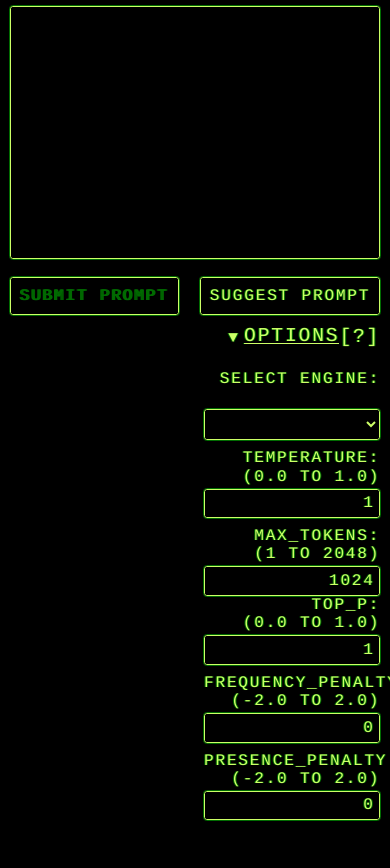
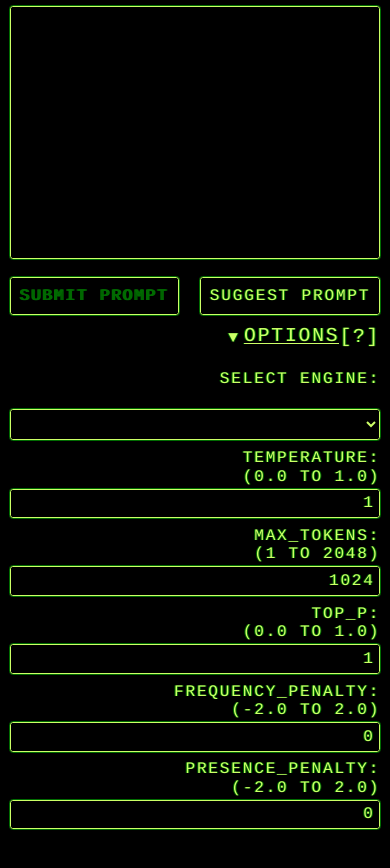
Before and after one commit to rslmason/OMNI-MIND, a plain HTML site: page index.html in a window 390 px wide. Shown: the part 106-974 px from the top of the page. Drawn offline with Linux system fonts and the light colour scheme.

Commit message:
fixed mobile column

```diff
--- a/styles/sass/styles.scss
+++ b/styles/sass/styles.scss
@@ -366,27 +366,25 @@ textarea {
     form {
         fieldset {
             label, input, select {
-            width: calc(50% - 1rem);
+            width: 100%;
+            &.show {
+                visibility: visible;
+                position: relative
+            }
+            label {
+                height: 4.4rem;
+            }
+            visibility: hidden;
+            position: absolute;
         }
     }}
     button {
         padding: 1rem;
         margin-bottom: 1rem;
     }
-    input:nth-of-type(2) {
-        break-after: always;
-        margin-bottom: 0;
-    }
     label {
         height: 4.4rem;
-    }
-    label, input, select {
-        &.show {
-            visibility: visible;
-            position: relative
-        }
-        visibility: hidden;
-        position: absolute;
+        text-align: left;
     }
     #output {
         div {
```
Also changed, not shown: styles/styles.css.
